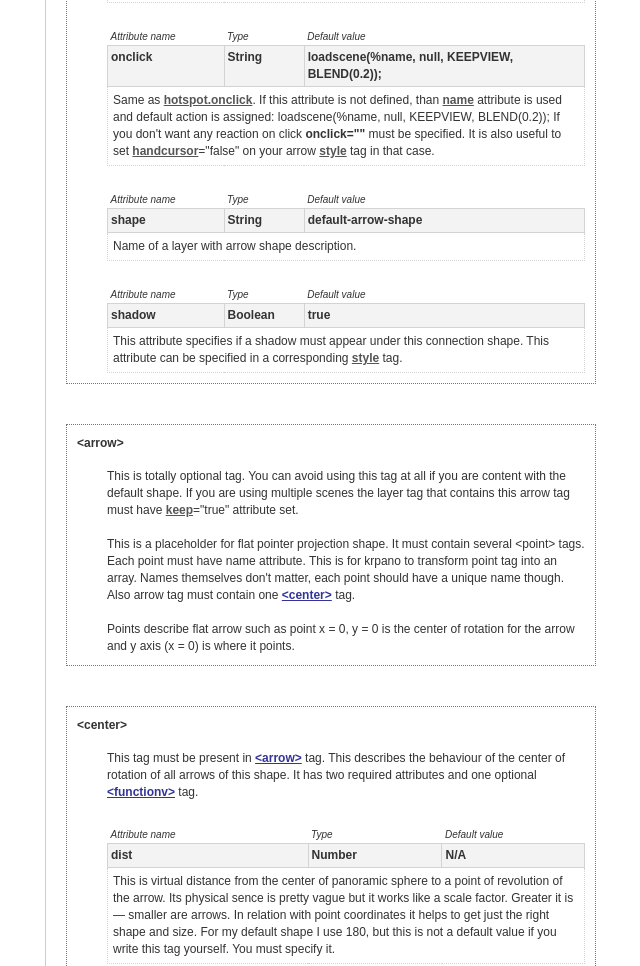
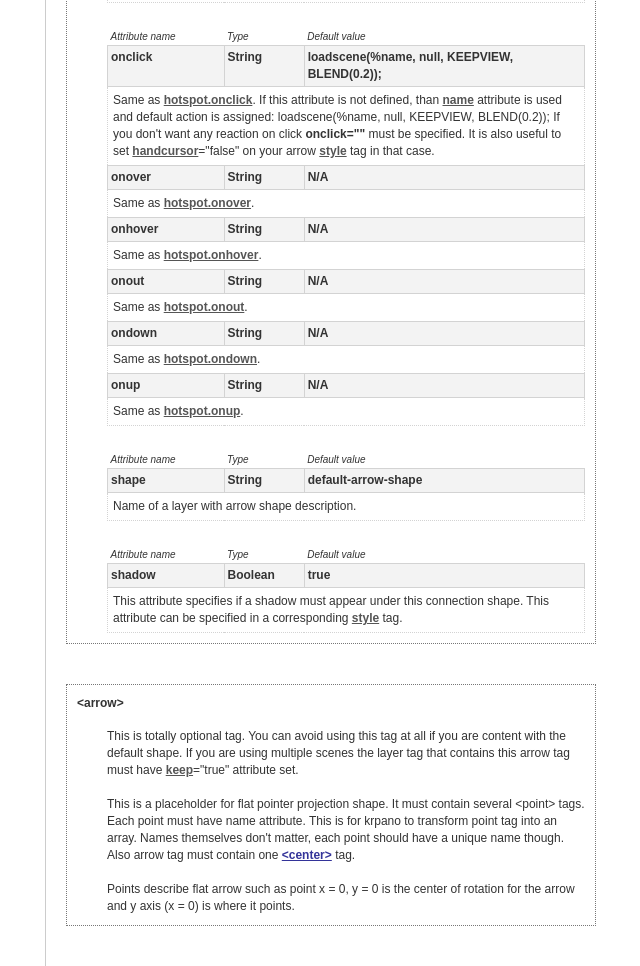
Before and after one commit to lonelyelk/krpano-arrows, a website: page arrows/plugin.html in a window 1280 px wide. Shown: the part 1917-2883 px from the top of the page, without its empty margins (395-1035 px from the left). Drawn offline with Linux system fonts and the light colour scheme.

Commit message:
Transfer more attributes from connection to hotspot:
  * Copy attributes onover, onhover, onout, ondown and unup from
    connection to hotspot after style application;
  * Documented and added to example;
  * Call updateConnections on onloadcomplete event;
  * Added example for connection attribute change via script: events.dispatch
    was not working correctly so needed to bypass that;
  * Fixes #5.

```diff
--- a/arrows/example/example.xml
+++ b/arrows/example/example.xml
@@ -33,8 +33,8 @@
 	<style name="custom-arrow" fillcolor="0xd7d7d7" fillalpha="1.0" bordercolor="0x333366" borderalpha="1.0" borderwidth="2.0" onover="set(fillcolor,0xffffff);set(bordercolor,0x5555dd);set(borderwidth,3.0);" onout="set(fillcolor,0xd7d7d7);set(bordercolor,0x333366);set(borderwidth,2.0);" zorder="50" keep="false" />
 	<style name="myline" fillcolor="0x00d700" fillalpha="0.7" bordercolor="0x00d700" borderalpha="0" zorder="0" keep="false" handcursor="false" shadow="false" />
 	<layer name="connections">
-		<!-- green line without mouse interaction -->
-		<connection name="line" hdir="25.0" shape="line-shape" arrowstyle="myline" onclick="" />
+		<!-- green line without mouse interaction, attributes on.. transfered to hotspot -->
+		<connection name="line" hdir="25.0" shape="line-shape" arrowstyle="myline" onclick="" onover="set(fillcolor,0x00ff00);" onout="set(fillcolor,0x00d700);" />
 		<!-- default arrow tries to change to nonexistent scene -->
 		<connection name="scene2" hdir="25.0" />
 		<!-- custom-shaped arrow with custom onclick reaction -->
--- a/arrows/plugin.html
+++ b/arrows/plugin.html
@@ -182,6 +182,46 @@
 						specified. It is also useful to set <a href="../../../docu/xml/#hotspot.handcursor">handcursor</a>="false"
 						on your arrow <a href="../../../docu/xml/#style">style</a> tag in that case.</td>
 					</tr>
+					<tr style="diplay: table-row">
+						<th colspan="2"><a name="connection.onover" href="#connection.onover" class="selflink">onover</a></th>
+						<th>String</th>
+						<th>N/A</th>
+					</tr>
+					<tr style="diplay: table-row">
+						<td colspan="4">Same as <a href="../../../docu/xml/#hotspot.onover">hotspot.onover</a>.</td>
+					</tr>
+					<tr style="diplay: table-row">
+						<th colspan="2"><a name="connection.onhover" href="#connection.onhover" class="selflink">onhover</a></th>
+						<th>String</th>
+						<th>N/A</th>
+					</tr>
+					<tr style="diplay: table-row">
+						<td colspan="4">Same as <a href="../../../docu/xml/#hotspot.onhover">hotspot.onhover</a>.</td>
+					</tr>
+					<tr style="diplay: table-row">
+						<th colspan="2"><a name="connection.onout" href="#connection.onout" class="selflink">onout</a></th>
+						<th>String</th>
+						<th>N/A</th>
+					</tr>
+					<tr style="diplay: table-row">
+						<td colspan="4">Same as <a href="../../../docu/xml/#hotspot.onout">hotspot.onout</a>.</td>
+					</tr>
+					<tr style="diplay: table-row">
+						<th colspan="2"><a name="connection.ondown" href="#connection.ondown" class="selflink">ondown</a></th>
+						<th>String</th>
+						<th>N/A</th>
+					</tr>
+					<tr style="diplay: table-row">
+						<td colspan="4">Same as <a href="../../../docu/xml/#hotspot.ondown">hotspot.ondown</a>.</td>
+					</tr>
+					<tr style="diplay: table-row">
+						<th colspan="2"><a name="connection.onup" href="#connection.onup" class="selflink">onup</a></th>
+						<th>String</th>
+						<th>N/A</th>
+					</tr>
+					<tr style="diplay: table-row">
+						<td colspan="4">Same as <a href="../../../docu/xml/#hotspot.onup">hotspot.onup</a>.</td>
+					</tr>
 					<tr class="xmlattrdocdesc" style="diplay: table-row">
 						<td colspan="2">Attribute name</td>
 						<td>Type</td>
--- a/dev/index.xml
+++ b/dev/index.xml
@@ -33,7 +33,7 @@
 	<style name="custom-arrow" fillcolor="0xd7d7d7" fillalpha="1.0" bordercolor="0x333366" borderalpha="1.0" borderwidth="2.0" onover="set(fillcolor,0xffffff);set(bordercolor,0x5555dd);set(borderwidth,3.0);" onout="set(fillcolor,0xd7d7d7);set(bordercolor,0x333366);set(borderwidth,2.0);" zorder="50" keep="false" />
 	<style name="myline" fillcolor="0x00d700" fillalpha="0.7" bordercolor="0x00d700" borderalpha="0" zorder="0" keep="false" handcursor="false" shadow="false" />
 	<layer name="connections">
-		<connection name="line" hdir="25.0" shape="line-shape" arrowstyle="myline" onclick="" />
+		<connection name="line" hdir="25.0" shape="line-shape" arrowstyle="myline" onclick="" onover="set(fillcolor,0x00ff00);" onout="set(fillcolor,0x00d700);" />
 		<connection name="scene2" hdir="25.0" />
 		<connection name="scene3" hdir="116.4" shape="custom-arrow-shape" arrowstyle="custom-arrow" onclick="set(fillcolor,0xffd7d7);set(bordercolor,0x993333);" />
 	</layer>
--- a/package.json
+++ b/package.json
@@ -1,6 +1,6 @@
 {
   "name": "krpano-arrows",
-  "version": "1.2.2",
+  "version": "1.3.0",
   "description": "Flat directional arrows projected in 3d for krpano player.",
   "main": "web-server.js",
   "scripts": {
```
Also changed, not shown: arrows/example/arrows.xml (+1 -1 lines), dev/arrows.xml (+16 -1 lines), dev/index.html (+8 -0 lines), 1 other file.
